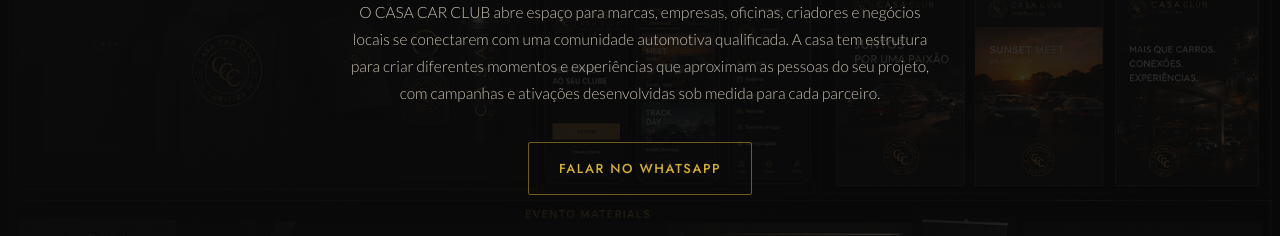
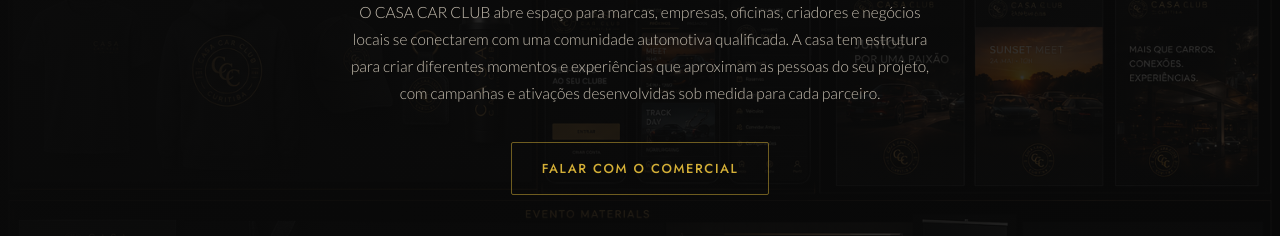
Before and after one commit to leaopedro/ccc-lp, a React (Vite) app: page / in a window 1280 px wide. Shown: the part 4749-4985 px from the top of the page. Built offline with nearby package versions, Linux system fonts and the light colour scheme.

Commit message:
feat: switch commercial CTA from WhatsApp to email
Co-Authored-By: Claude Opus 4.8 <noreply@anthropic.com>

```diff
--- a/src/components/Partners.tsx
+++ b/src/components/Partners.tsx
@@ -1,4 +1,4 @@
-import { WHATSAPP_URL } from '../lib/links'
+import { COMMERCIAL_EMAIL } from '../lib/links'
 
 export default function Partners() {
   return (
@@ -46,13 +46,8 @@ export default function Partners() {
           e ativações desenvolvidas sob medida para cada parceiro.
         </p>
 
-        <a
-          href={WHATSAPP_URL}
-          target="_blank"
-          rel="noopener noreferrer"
-          className="btn-outline-gold"
-        >
-          Falar no WhatsApp
+        <a href={`mailto:${COMMERCIAL_EMAIL}`} className="btn-outline-gold">
+          Falar com o Comercial
         </a>
       </div>
     </section>
--- a/src/lib/links.ts
+++ b/src/lib/links.ts
@@ -1,3 +1,4 @@
 export const WHATSAPP_URL = '/whatsapp'
 export const INSTAGRAM_URL = '/instagram'
 export const INSTAGRAM_HANDLE = import.meta.env.VITE_INSTAGRAM_HANDLE ?? 'casacarclub'
+export const COMMERCIAL_EMAIL = 'comercial@casacar.club'
```
